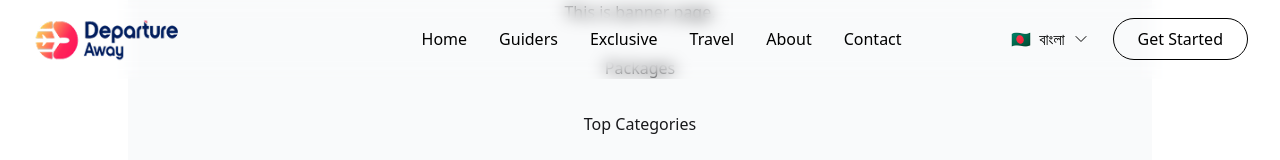
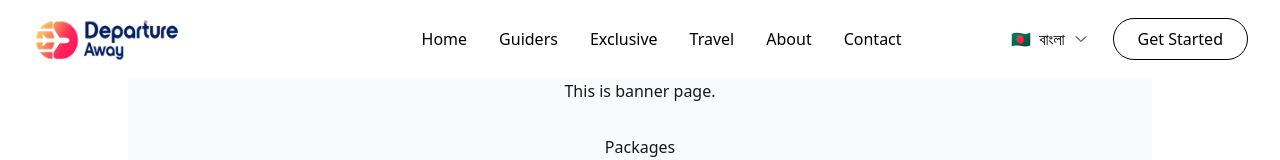
Before and after one commit to ABID066/departure-away, a Next.js app: page / in a window 1280 px wide. Shown: the top 160 px of the page. Built offline with nearby package versions, Linux system fonts and the light colour scheme.

Commit message:
if changes

```diff
--- a/app/components/Navber/Navbar.jsx
+++ b/app/components/Navber/Navbar.jsx
@@ -26,7 +26,7 @@ export default function Navbar() {
     ];
 
     return (
-        <nav className="fixed w-full z-50 bg-transparent backdrop-blur-sm">
+        <nav className="w-full z-50 bg-transparent backdrop-blur-sm">
             <div className="container mx-auto px-6 lg:px-8 py-4">
                 <div className="flex items-center justify-between">
                     <div className="flex-shrink-0">
--- a/app/signIn/page.jsx
+++ b/app/signIn/page.jsx
@@ -1,4 +1,3 @@
-
 import React from "react";
 import login from "@/public/login.jpg";
 import Image from "next/image";
@@ -7,7 +6,7 @@ import { FaApple, FaFacebook } from "react-icons/fa";
 
 export default function SignIn() {
   return (
-    <div className="hero bg-base-100 min-h-screen flex flex-col justify-center items-center">
+    <div className="hero bg-base-100 min-h-screen flex flex-col justify-center items-center pt-16">
       {/* Content (Animation + Form) */}
       <div className="hero-content flex-col lg:flex-row-reverse w-full max-w-4xl">
         {/* Animation Section */}
```
